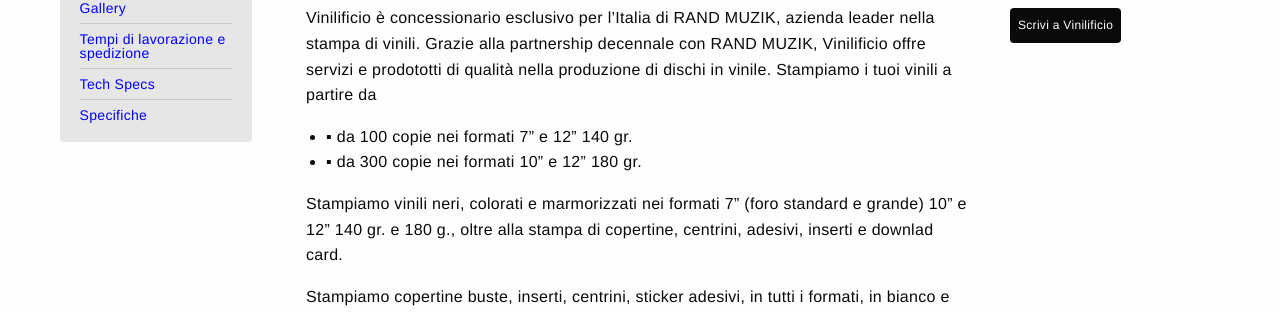
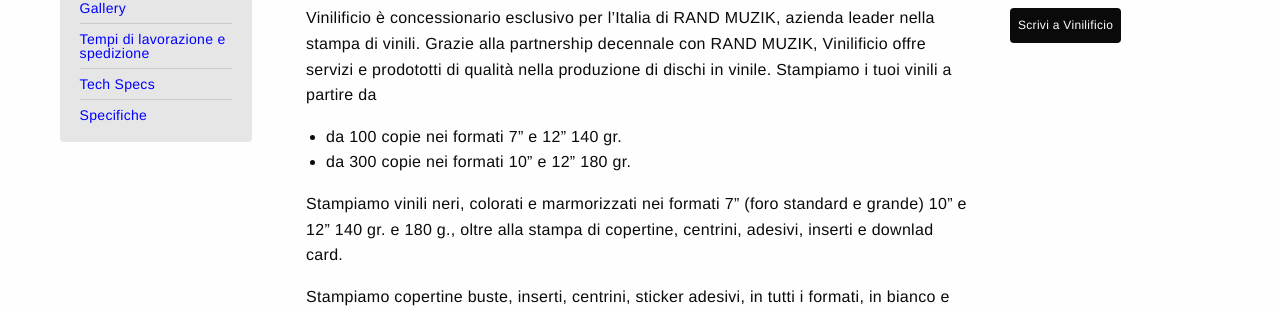
Before and after one commit to Vinilificio/Vinilificio.github.io, a Jekyll site: the page built from _pages/vinyl-press.md, in a window 1280 px wide and 900 px high. Shown: the part 290-603 px from the top of the window. Built offline with Jekyll 4.4.1, drawn with Linux system fonts in a browser that asks for light colours.

```diff
--- a/_pages/vinyl-press.md
+++ b/_pages/vinyl-press.md
@@ -22,8 +22,8 @@ __La tua musica su vinile anche in quantità a partire da 100 copie__
 Vinilificio è concessionario esclusivo per l'Italia di RAND MUZIK, azienda leader nella stampa di vinili. Grazie alla partnership decennale con RAND MUZIK, Vinilificio offre servizi e prodototti di qualità nella produzione di dischi in vinile.
 Stampiamo i tuoi vinili a partire da
 
-* ▪ da 100 copie nei formati 7" e 12" 140 gr.
-* ▪ da 300 copie nei formati 10" e 12" 180 gr.
+* da 100 copie nei formati 7" e 12" 140 gr.
+* da 300 copie nei formati 10" e 12" 180 gr.
 
 Stampiamo vinili neri, colorati e marmorizzati nei formati 7" (foro standard e grande) 10" e 12" 140 gr. e 180 g., oltre alla stampa di copertine, centrini, adesivi, inserti e downlad card.
 
```
